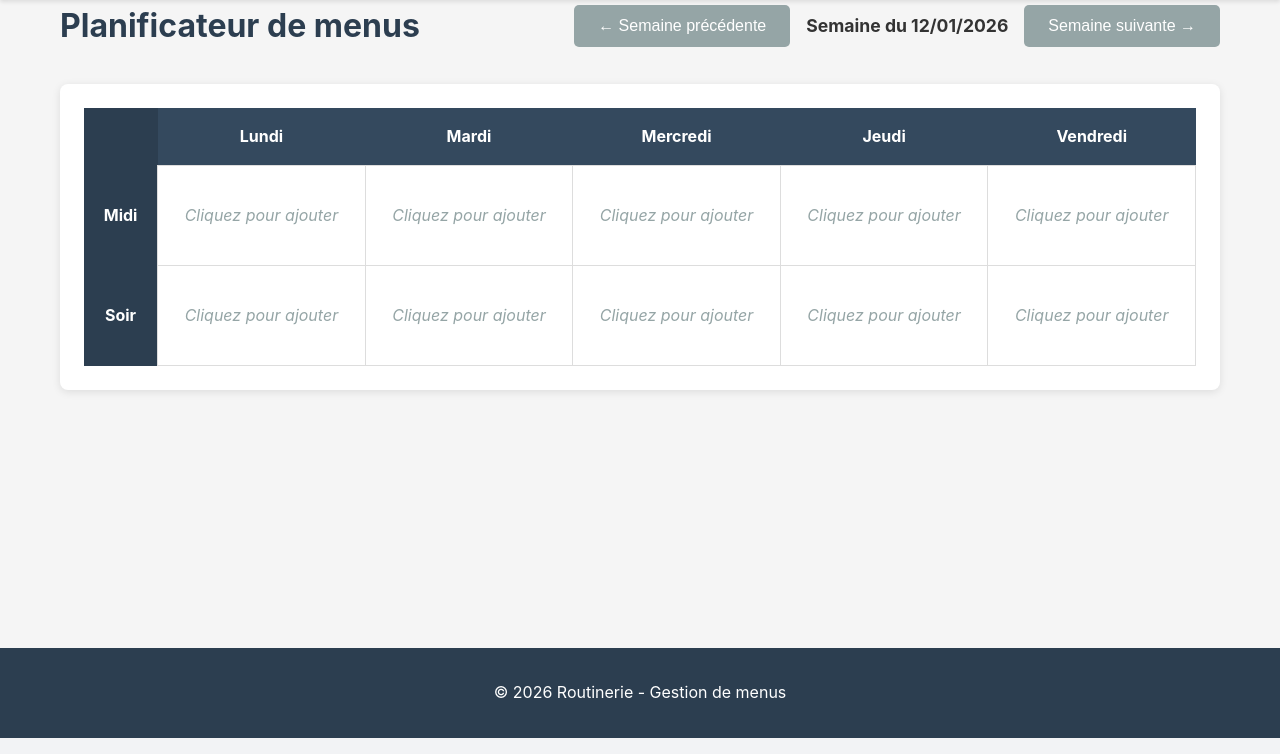
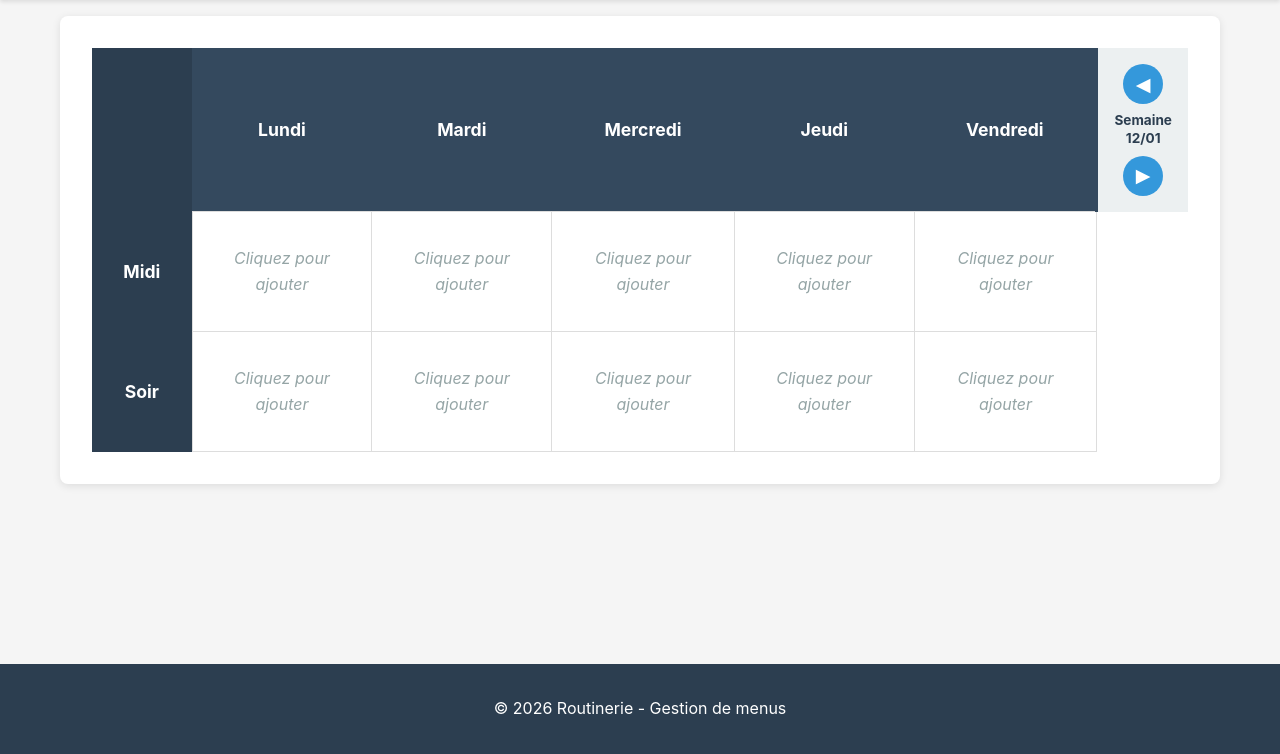
Before and after one commit to YanChab/Routinerie, a Flask app: page / in a window 1280 px wide. Shown: the part 70-824 px from the top of the page. Run offline with Flask 3, Linux system fonts and the light colour scheme.

Commit message:
Simplification UI du planificateur: suppression du titre, intégration de la navigation dans le tableau, agrandissement des cellules

```diff
--- a/app/templates/menu_planner.html
+++ b/app/templates/menu_planner.html
@@ -3,15 +3,6 @@
 {% block title %}Planificateur de menus - Routinerie{% endblock %}
 
 {% block content %}
-<div class="planner-header">
-    <h2>Planificateur de menus</h2>
-    <div class="week-navigation">
-        <button class="btn btn-secondary" id="prev-week">← Semaine précédente</button>
-        <span class="current-week">Semaine du {{ semaine.strftime('%d/%m/%Y') }}</span>
-        <button class="btn btn-secondary" id="next-week">Semaine suivante →</button>
-    </div>
-</div>
-
 <div class="menu-grid">
     <table class="menu-table">
         <thead>
@@ -20,6 +11,13 @@
                 {% for jour in jours %}
                 <th>{{ jour|capitalize }}</th>
                 {% endfor %}
+                <th class="week-nav-cell" rowspan="3">
+                    <div class="week-navigation-compact">
+                        <button class="btn-nav" id="prev-week" title="Semaine précédente">◀</button>
+                        <span class="current-week-compact">Semaine<br>{{ semaine.strftime('%d/%m') }}</span>
+                        <button class="btn-nav" id="next-week" title="Semaine suivante">▶</button>
+                    </div>
+                </th>
             </tr>
         </thead>
         <tbody>
--- a/static/css/style.css
+++ b/static/css/style.css
@@ -148,35 +148,84 @@ h2 {
     font-size: 1.1rem;
 }
 
+/* Navigation de semaine compacte dans le tableau */
+.week-nav-cell {
+    background-color: #ecf0f1 !important;
+    vertical-align: middle !important;
+    padding: 0.5rem !important;
+    border-left: 3px solid #34495e !important;
+}
+
+.week-navigation-compact {
+    display: flex;
+    flex-direction: column;
+    align-items: center;
+    gap: 0.5rem;
+    padding: 0.5rem;
+}
+
+.btn-nav {
+    background-color: #3498db;
+    color: white;
+    border: none;
+    border-radius: 50%;
+    width: 40px;
+    height: 40px;
+    font-size: 1.2rem;
+    cursor: pointer;
+    transition: all 0.3s;
+    display: flex;
+    align-items: center;
+    justify-content: center;
+}
+
+.btn-nav:hover {
+    background-color: #2980b9;
+    transform: scale(1.1);
+}
+
+.current-week-compact {
+    font-size: 0.85rem;
+    font-weight: bold;
+    color: #2c3e50;
+    text-align: center;
+    line-height: 1.3;
+}
+
 .menu-grid {
     background: white;
     border-radius: 8px;
-    padding: 1.5rem;
+    padding: 2rem;
     box-shadow: 0 2px 8px rgba(0,0,0,0.1);
+    margin-top: 1rem;
 }
 
 .menu-table {
     width: 100%;
     border-collapse: collapse;
+    font-size: 1.05rem;
 }
 
 .menu-table th {
     background-color: #34495e;
     color: white;
-    padding: 1rem;
+    padding: 1.2rem;
     text-align: center;
+    font-size: 1.1rem;
 }
 
 .menu-table th:first-child {
     background-color: #2c3e50;
+    width: 100px;
 }
 
 .menu-cell {
     border: 1px solid #ddd;
-    padding: 1rem;
-    height: 100px;
+    padding: 1.2rem;
+    height: 120px;
     cursor: pointer;
     transition: background-color 0.3s;
+    font-size: 1rem;
 }
 
 .menu-cell:hover {
```
